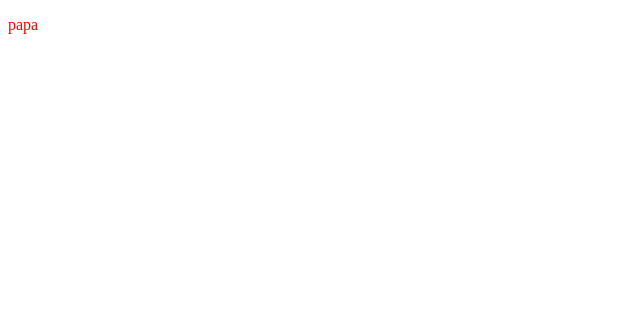
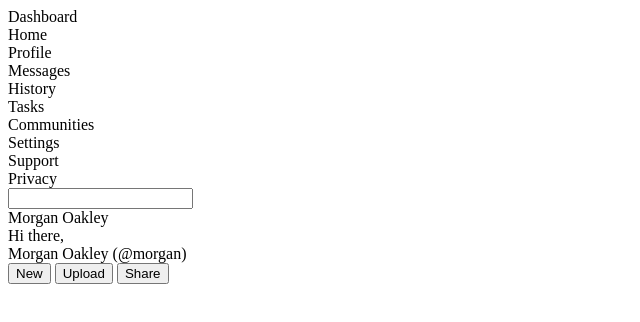
Before and after one commit to LatticeFramework/admin-dashboard, a plain HTML site: page index.html in a window 1280 px wide. Shown: the whole page, without its empty margins (0-640 px from the left). Drawn offline with Linux system fonts and the light colour scheme.

Commit message:
Create html contents for sidebar and header

```diff
--- a/index.html
+++ b/index.html
@@ -8,6 +8,32 @@
     <link rel="stylesheet" href="style.css">
 </head>
 <body>
-    <p>papa</p>
+
+    <div class="container">
+
+        <div class="sidebar">
+            <div>Dashboard</div>
+            <div>Home</div>
+            <div>Profile</div>
+            <div>Messages</div>
+            <div>History</div>
+            <div>Tasks</div>
+            <div>Communities</div>
+            <div>Settings</div>
+            <div>Support</div>
+            <div>Privacy</div>
+        </div>
+
+        <div class="header">
+            <input type="text">
+            <div>Morgan Oakley</div>
+            <div>Hi there,</div>
+            <div>Morgan Oakley (@morgan)</div>
+            <button>New</button>
+            <button>Upload</button>
+            <button>Share</button>
+        </div>
+
+    </div>
 </body>
 </html>
```
